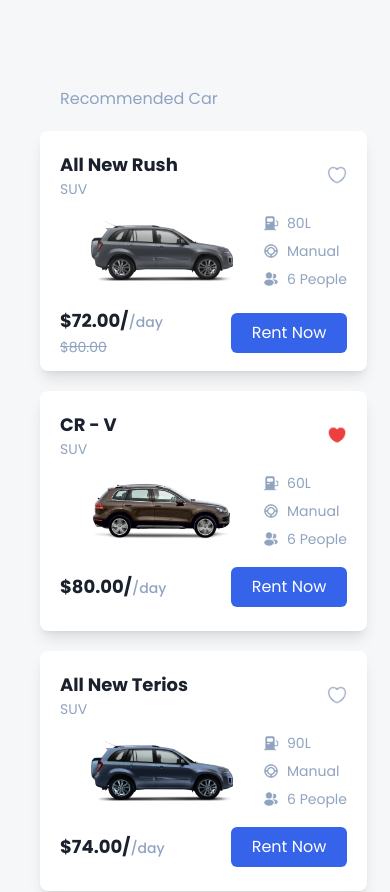
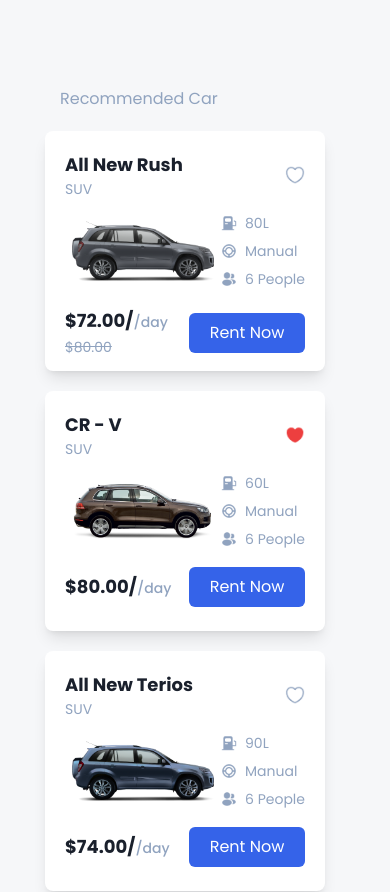
Before and after one commit to Umm-e-Hani02/figma-to-nextjs-hackathon-challenge, a Next.js app: page / in a window 390 px wide. Shown: the part 1340-2232 px from the top of the page. Built offline with nearby package versions, Linux system fonts and the light colour scheme.

Commit message:
Converted Figma design to responsive Next.js app

```diff
--- a/src/app/home/ResponsiveCatalogueCard.tsx
+++ b/src/app/home/ResponsiveCatalogueCard.tsx
@@ -22,7 +22,7 @@
     actualPrice?: string;
   }) => {
     return (
-      <div className="w-[327px] h-[240px] bg-white rounded-lg shadow-lg p-5 flex flex-col">
+      <div className="w-[280px] h-[240px] bg-white rounded-lg shadow-lg p-5 flex flex-col -ml-5">
         {/* Header Section */}
         <div className="flex justify-between items-center mb-3">
           <div>
```
